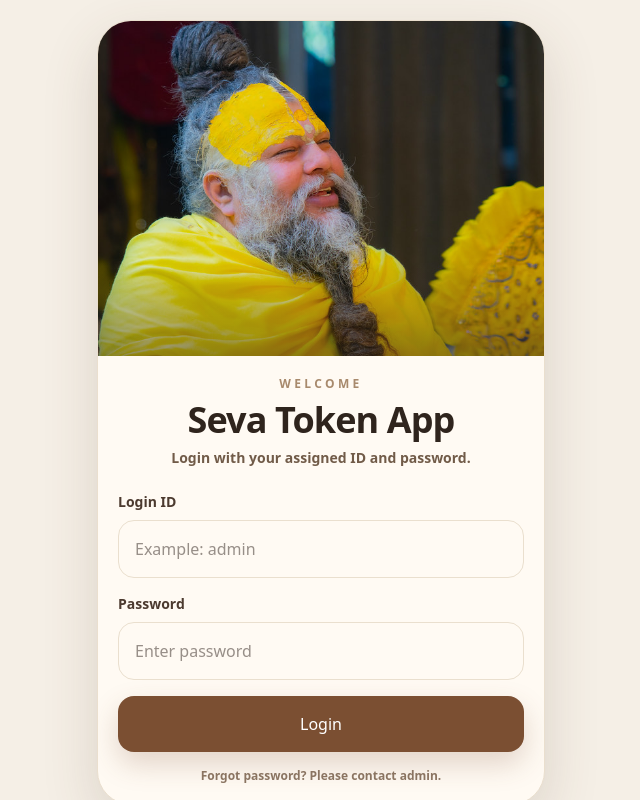
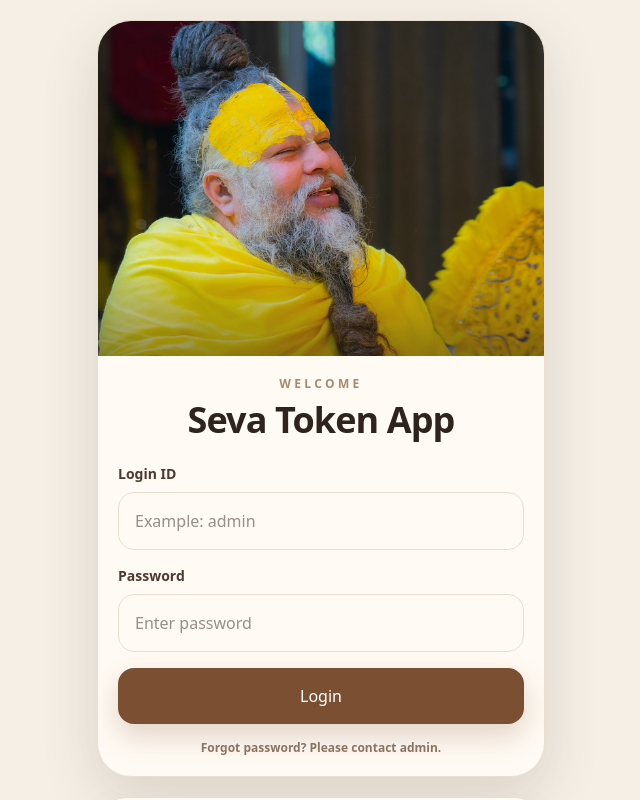
Before and after one commit to umangvardhantyagi/seva-token-app, a Next.js app: page /login in a window 1280 px wide. Shown: the top 800 px of the page, without its empty margins (319-959 px from the left). Built offline with nearby package versions, Linux system fonts and the light colour scheme; no server answers; the database is empty.

Commit message:
Add single app icon and remove login subtitle

```diff
--- a/src/app/layout.jsx
+++ b/src/app/layout.jsx
@@ -2,8 +2,15 @@ import "./globals.css";
 
 export const metadata = {
   title: "Seva Token App",
-  description: "Simple seva token management app",
+  description: "Seva token management app",
   manifest: "/manifest.json",
+  icons: {
+    icon: "/app-icon.jpg",
+    apple: "/app-icon.jpg",
+  },
+};
+
+export const viewport = {
   themeColor: "#7b4f32",
 };
 
--- a/src/app/login/page.jsx
+++ b/src/app/login/page.jsx
@@ -101,10 +101,6 @@ export default function LoginPage() {
             <h1 className="mt-2 text-4xl font-black tracking-tight text-[#2f241d]">
               Seva Token App
             </h1>
-
-            <p className="mt-2 text-sm font-semibold text-[#715b48]">
-              Login with your assigned ID and password.
-            </p>
           </div>
 
           <form onSubmit={handleLogin} className="space-y-4 p-5 pt-6">
@@ -112,6 +108,7 @@ export default function LoginPage() {
               <label className="mb-2 block text-sm font-black text-[#4c3a2f]">
                 Login ID
               </label>
+
               <input
                 value={loginId}
                 onChange={(e) => setLoginId(e.target.value)}
@@ -124,6 +121,7 @@ export default function LoginPage() {
               <label className="mb-2 block text-sm font-black text-[#4c3a2f]">
                 Password
               </label>
+
               <input
                 type="password"
                 inputMode="numeric"
@@ -163,6 +161,7 @@ export default function LoginPage() {
               <label className="mb-2 block text-sm font-black text-[#4c3a2f]">
                 Admin Password
               </label>
+
               <input
                 type="password"
                 inputMode="numeric"
```
Also changed, not shown: public/app-icon.jpg (added), public/manifest.json.
